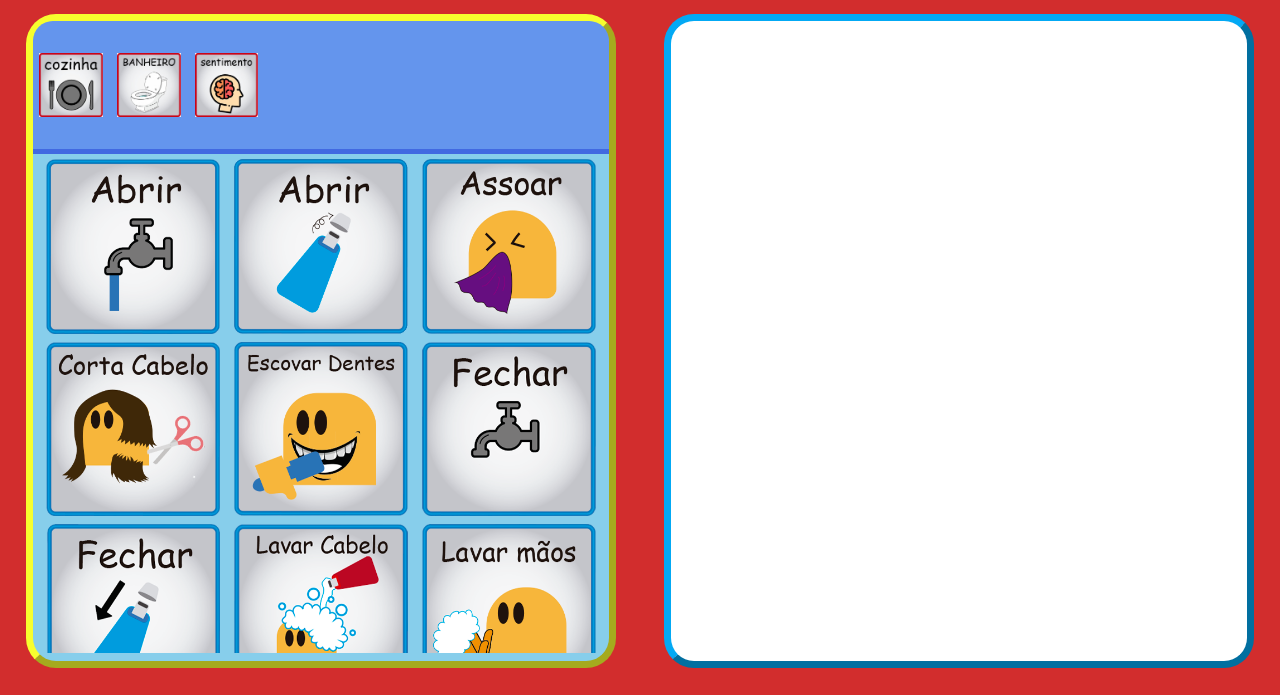
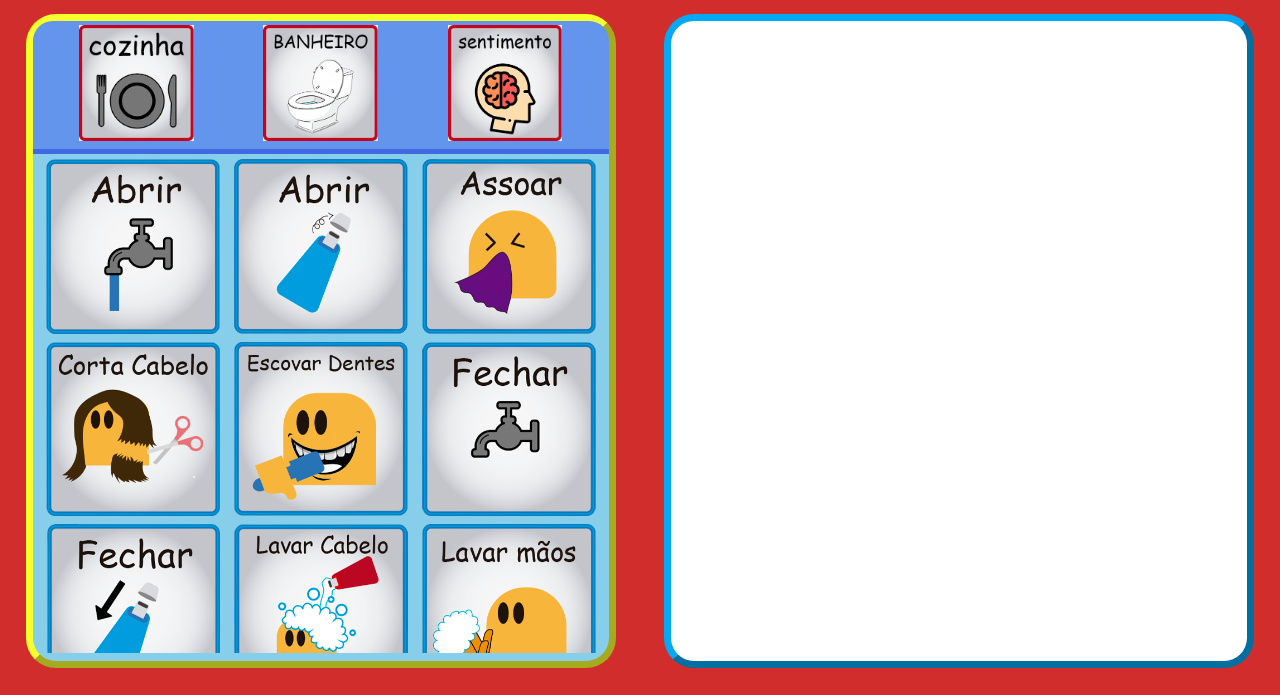
Before and after one commit to GustNun/imatio, a plain HTML site: page index.html in a window 1280 px wide. Shown: the part 105-800 px from the top of the page. Drawn offline with Linux system fonts and the light colour scheme; files whose address does not match are found by name.

Commit message:
Progresso 6

```diff
--- a/css/style.css
+++ b/css/style.css
@@ -64,7 +64,6 @@
     border-top-right-radius: 20px;
     width: 100%;
     height: 20%;
-    display: flex;
 }
 .imags{
     height: 35%;
@@ -75,12 +74,13 @@
     cursor: pointer;
 }
 .categ{
-    height: 50%;
-    margin: auto 0.5%;
+    height: 90%;
+    margin: auto 5%;
     padding: 0.5vh;
     object-fit: contain;
     display: inline;
     cursor: pointer;
+    background-color: #6495ED;
 }
 #logo{
     align-self: auto;
```
